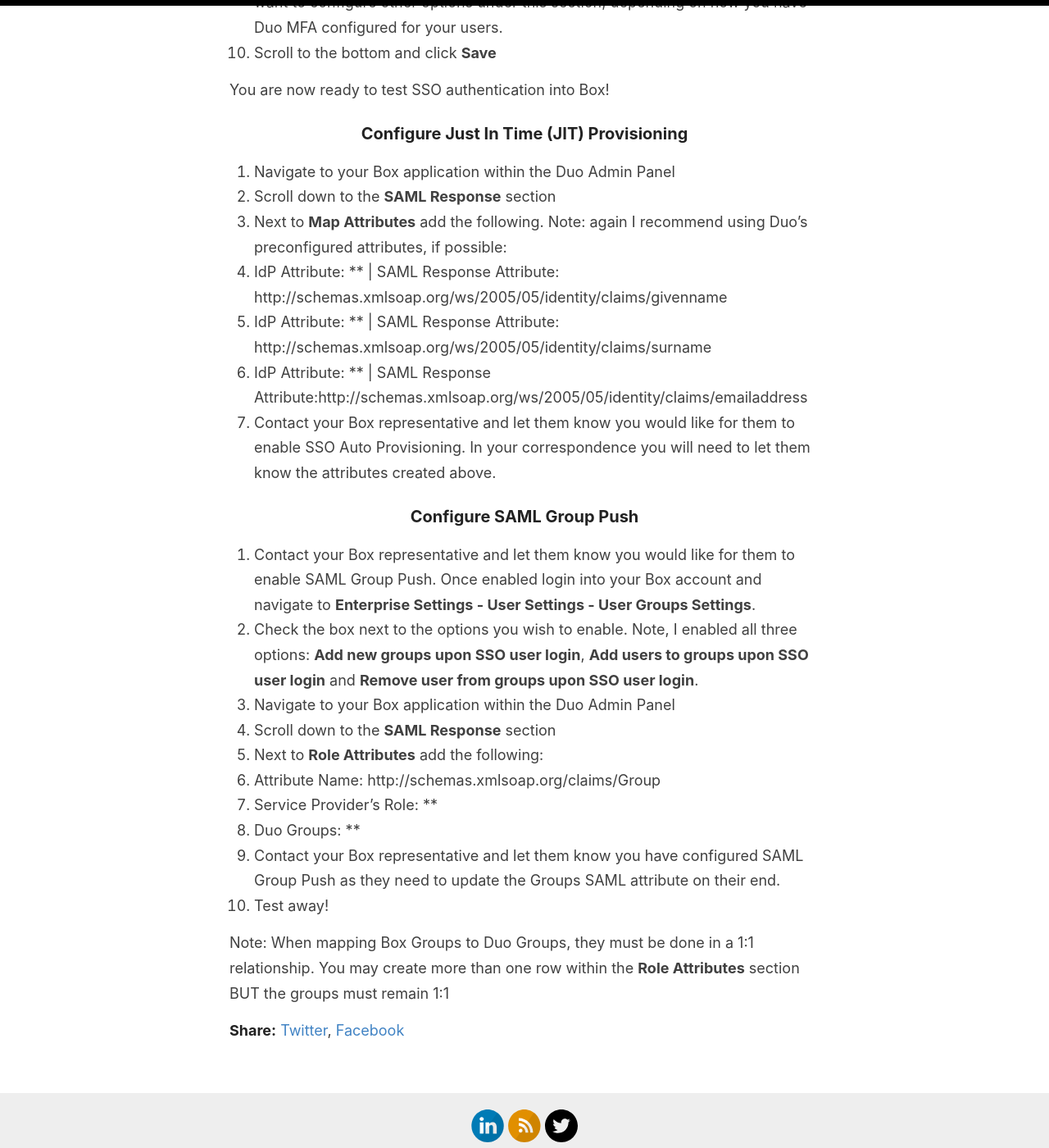
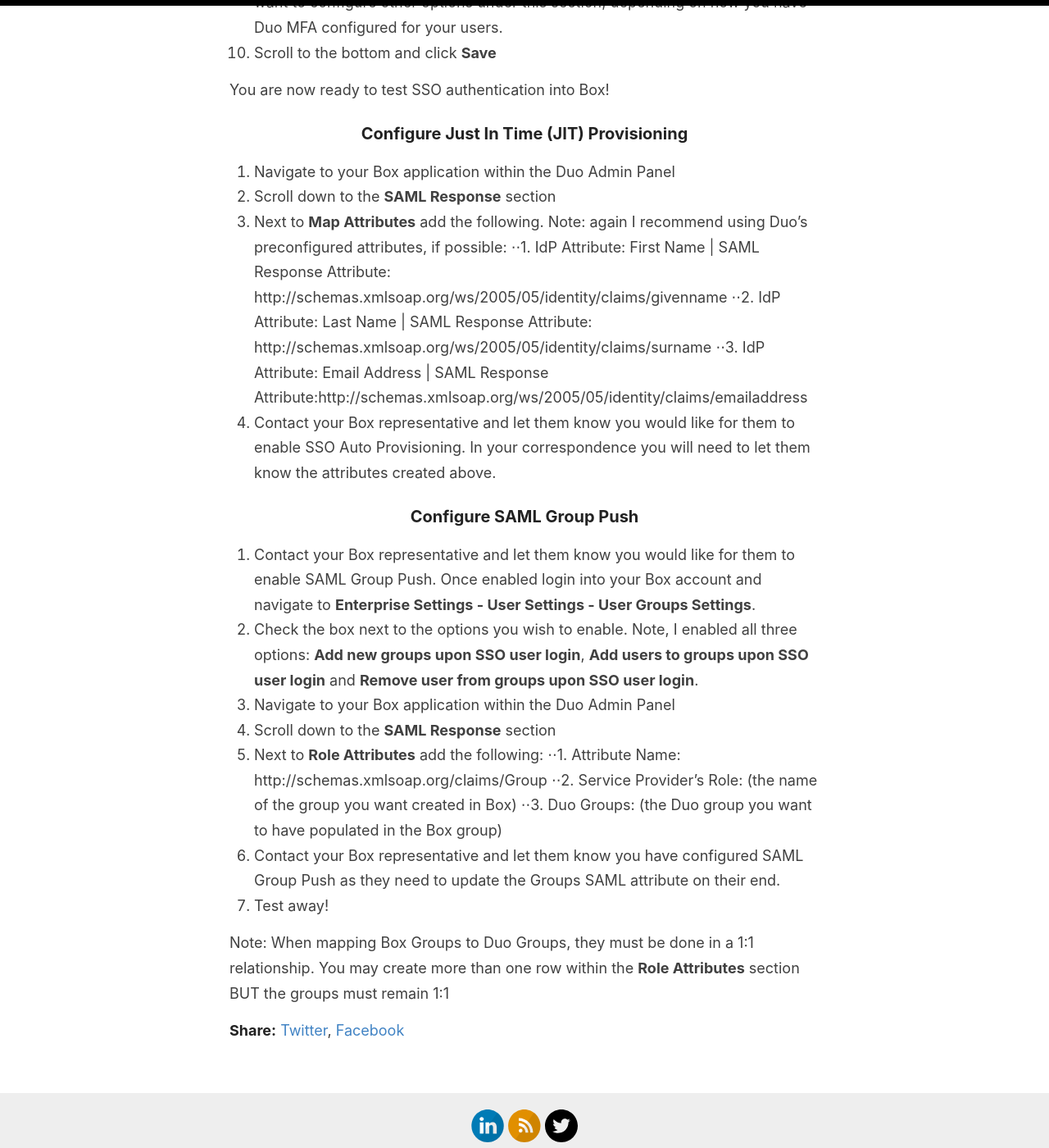
Before and after one commit to christophe81/christophe81.github.io, a Jekyll site: the page built from _posts/2020-5-20-Duo SSO-Box.md, in a window 1280 px wide and 1400 px high, scrolled down 2425 px. Shown: the whole window at 82% size. Built offline with Jekyll 4.4.1, drawn with Linux system fonts in a browser that asks for light colours; comment, search, counter and statistics services are not loaded.

Commit message:
Update 2020-5-20-Duo SSO-Box.md

```diff
--- a/_posts/2020-5-20-Duo SSO-Box.md
+++ b/_posts/2020-5-20-Duo SSO-Box.md
@@ -60,9 +60,9 @@
 1. Navigate to your Box application within the Duo Admin Panel
 2. Scroll down to the **SAML Response** section
 3. Next to **Map Attributes** add the following. Note: again I recommend using Duo's preconfigured attributes, if possible:
-  1. IdP Attribute: *<First Name>* | SAML Response Attribute: http://schemas.xmlsoap.org/ws/2005/05/identity/claims/givenname
-  2. IdP Attribute: *<Last Name>* |  SAML Response Attribute: http://schemas.xmlsoap.org/ws/2005/05/identity/claims/surname
-  3. IdP Attribute: *<Email Address>* |  SAML Response Attribute:http://schemas.xmlsoap.org/ws/2005/05/identity/claims/emailaddress
+⋅⋅1. IdP Attribute: First Name | SAML Response Attribute: http://schemas.xmlsoap.org/ws/2005/05/identity/claims/givenname
+⋅⋅2. IdP Attribute: Last Name |  SAML Response Attribute: http://schemas.xmlsoap.org/ws/2005/05/identity/claims/surname
+⋅⋅3. IdP Attribute: Email Address |  SAML Response Attribute:http://schemas.xmlsoap.org/ws/2005/05/identity/claims/emailaddress
 4. Contact your Box representative and let them know you would like for them to enable SSO Auto Provisioning. In your correspondence you will need to let them know the attributes created above.
 
 ### Configure SAML Group Push
@@ -71,9 +71,9 @@
 3. Navigate to your Box application within the Duo Admin Panel
 4. Scroll down to the **SAML Response** section
 5. Next to **Role Attributes** add the following:
-  1. Attribute Name: http://schemas.xmlsoap.org/claims/Group
-  2. Service Provider's Role: *<the name of the group you want created in Box>*
-  3. Duo Groups: *<the Duo group you want to have populated in the Box group>*
+⋅⋅1. Attribute Name: http://schemas.xmlsoap.org/claims/Group
+⋅⋅2. Service Provider's Role: (the name of the group you want created in Box)
+⋅⋅3. Duo Groups: (the Duo group you want to have populated in the Box group)
 6. Contact your Box representative and let them know you have configured SAML Group Push as they need to update the Groups SAML attribute on their end.
 7. Test away!
 
```
